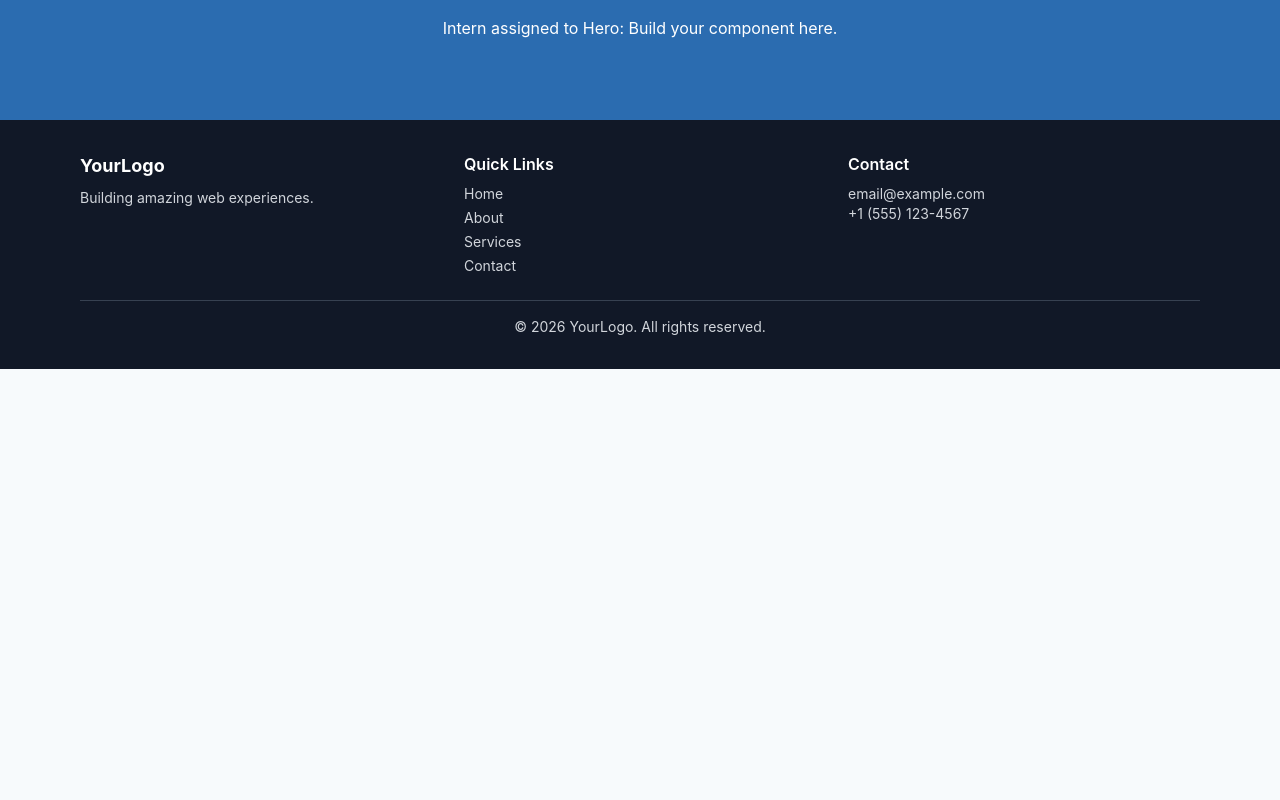
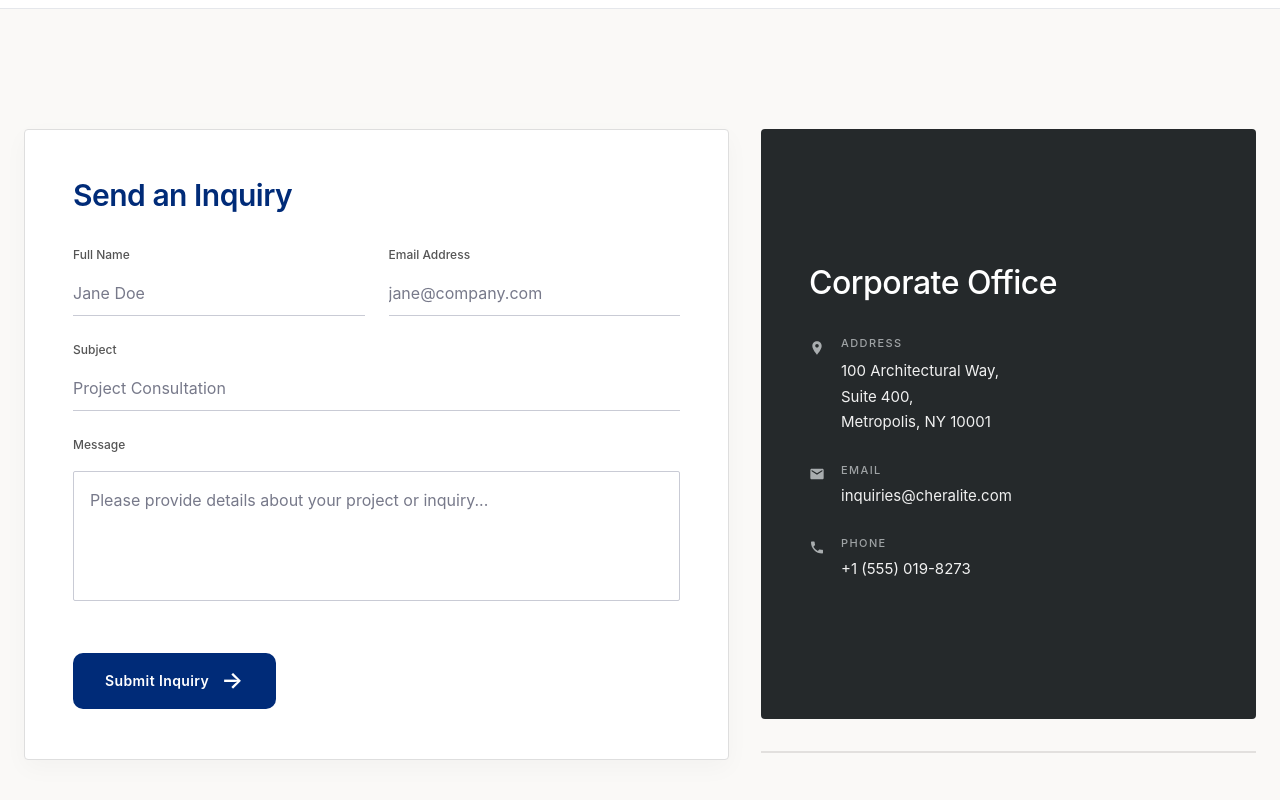
Before and after one commit to Neo-Cloud-Technologies-LTD/Cheralite, a React app in the folder frontend/: page /contact in a window 1280 px wide. Shown: the part 440-1240 px from the top of the page. Before the commit the page ends 809 px from the top, so only its background shows below. Built offline with nearby package versions, Linux system fonts and the light colour scheme; the HTML template or start-up script is replaced by a standard one.

Commit message:
contact page done

```diff
--- a/frontend/src/components/sections/Contact1.jsx
+++ b/frontend/src/components/sections/Contact1.jsx
@@ -1,12 +1,24 @@
-import React from 'react'
+import React from "react";
 
 const Contact1 = () => {
   return (
-    <section className="py-20 bg-primary text-white text-center">
-      <h1 className="text-5xl font-bold">Contact 1</h1>
-      <p className="mt-4">Intern assigned to Hero: Build your component here.</p>
+    <section className="w-full border-b border-gray-200 bg-white">
+      <div className="px-6 pt-[96px] pb-[66px]">
+        <p className="mb-5 text-[14px] font-bold tracking-[0.5px] text-[#00256f]">
+          CONTACT
+        </p>
+        <h1 className="mb-6 text-[48px] font-bold leading-[1.1] tracking-[-1.5px] text-[#00256f] md:text-[64px]">
+          Get in Touch
+        </h1>
+        <p className="max-w-[700px] text-[18px] font-normal leading-[1.6] tracking-[0.2px] text-[#666666]">
+          Whether you're inquiring about our architectural services, structural
+          engineering capabilities, or looking to discuss a potential project
+          collaboration, our team of experts is ready to assist you with
+          precision and dedication.
+        </p>
+      </div>
     </section>
-  )
-}
+  );
+};
 
-export default Contact1
+export default Contact1;
--- a/frontend/src/components/sections/Contact2.jsx
+++ b/frontend/src/components/sections/Contact2.jsx
@@ -1,12 +1,194 @@
-import React from 'react'
+import React from "react";
 
 const Contact2 = () => {
   return (
-    <section className="py-20 bg-secondary text-white text-center">
-      <h1 className="text-5xl font-bold">Contact 2</h1>
-      <p className="mt-4">Intern assigned to Hero: Build your component here.</p>
+    <section className="w-full bg-[#faf9f7] px-6 py-[120px]">
+      <div className="mx-auto grid max-w-[1232px] grid-cols-1 gap-8 lg:grid-cols-[705px_1fr]">
+
+        {/* ================= FORM CARD ================= */}
+        <div className="rounded-[4px] border border-[#dedede] bg-white px-12 py-[50px] shadow-[0_8px_25px_rgba(0,0,0,0.03)]">
+          <h2 className="mb-[36px] text-[30px] font-semibold leading-none tracking-[-0.5px] text-[#002b78]">
+            Send an Inquiry
+          </h2>
+
+          <form>
+            {/* Name + Email */}
+            <div className="grid grid-cols-1 gap-6 md:grid-cols-2">
+              <div>
+                <label
+                  htmlFor="fullName"
+                  className="mb-[17px] block text-[12px] font-medium text-[#555]"
+                >
+                  Full Name
+                </label>
+
+                <input
+                  id="fullName"
+                  type="text"
+                  placeholder="Jane Doe"
+                  className="w-full border-0 border-b border-[#c9cbd5] bg-transparent pb-[10px] text-[16px] text-[#77798a] outline-none placeholder:text-[#77798a] focus:border-[#002b78]"
+                />
+              </div>
+
+              <div>
+                <label
+                  htmlFor="email"
+                  className="mb-[17px] block text-[12px] font-medium text-[#555]"
+                >
+                  Email Address
+                </label>
+
+                <input
+                  id="email"
+                  type="email"
+                  placeholder="jane@company.com"
+                  className="w-full border-0 border-b border-[#c9cbd5] bg-transparent pb-[10px] text-[16px] text-[#77798a] outline-none placeholder:text-[#77798a] focus:border-[#002b78]"
+                />
+              </div>
+            </div>
+
+            {/* Subject */}
+            <div className="mt-[25px]">
+              <label
+                htmlFor="subject"
+                className="mb-[17px] block text-[12px] font-medium text-[#555]"
+              >
+                Subject
+              </label>
+
+              <input
+                id="subject"
+                type="text"
+                placeholder="Project Consultation"
+                className="w-full border-0 border-b border-[#c9cbd5] bg-transparent pb-[10px] text-[16px] text-[#77798a] outline-none placeholder:text-[#77798a] focus:border-[#002b78]"
+              />
+            </div>
+
+            {/* Message */}
+            <div className="mt-[25px]">
+              <label
+                htmlFor="message"
+                className="mb-[17px] block text-[12px] font-medium text-[#555]"
+              >
+                Message
+              </label>
+
+              <textarea
+                id="message"
+                rows="4"
+                placeholder="Please provide details about your project or inquiry..."
+                className="min-h-[130px] w-full resize-none rounded-[2px] border border-[#c9cbd5] bg-white px-4 py-4 text-[16px] text-[#77798a] outline-none placeholder:text-[#77798a] focus:border-[#002b78]"
+              />
+            </div>
+
+            {/* Submit */}
+            <button
+              type="submit"
+              className="mt-[46px] inline-flex h-[56px] items-center gap-3 rounded-[10px] bg-[#002b78] px-[32px] text-[14px] font-semibold tracking-[0.4px] text-white transition-all duration-200 hover:bg-[#001f5a]"
+            >
+              Submit Inquiry
+              <span className="text-[23px] leading-none">→</span>
+            </button>
+          </form>
+        </div>
+
+        {/* ================= OFFICE CARD ================= */}
+        <div>
+          <div className="min-h-[578px] rounded-[4px] bg-[#25292b] px-12 py-[138px] text-white">
+            <h2 className="mb-[36px] text-[32px] font-medium leading-none tracking-[-0.5px]">
+              Corporate Office
+            </h2>
+
+            <div className="space-y-[27px]">
+
+              {/* Address */}
+              <div className="flex gap-4">
+                <div className="mt-[2px] flex w-4 shrink-0 justify-center text-[#a9adaf]">
+                  <svg
+                    width="20"
+                    height="22"
+                    viewBox="0 0 24 24"
+                    fill="currentColor"
+                    aria-hidden="true"
+                  >
+                    <path d="M12 2C8.13 2 5 5.13 5 9c0 5.25 7 13 7 13s7-7.75 7-13c0-3.87-3.13-7-7-7zm0 9.5A2.5 2.5 0 1 1 12 6a2.5 2.5 0 0 1 0 5.5z" />
+                  </svg>
+                </div>
+
+                <div>
+                  <p className="mb-[7px] text-[11px] font-medium uppercase tracking-[1.4px] text-[#9fa3a5]">
+                    Address
+                  </p>
+
+                  <p className="text-[15px] leading-[1.7] text-[#f1f1f1]">
+                    100 Architectural Way,
+                    <br />
+                    Suite 400,
+                    <br />
+                    Metropolis, NY 10001
+                  </p>
+                </div>
+              </div>
+
+              {/* Email */}
+              <div className="flex gap-4">
+                <div className="mt-[2px] flex w-4 shrink-0 justify-center text-[#a9adaf]">
+                  <svg
+                    width="21"
+                    height="20"
+                    viewBox="0 0 24 24"
+                    fill="currentColor"
+                    aria-hidden="true"
+                  >
+                    <path d="M20 4H4c-1.1 0-1.99.9-1.99 2L2 18c0 1.1.9 2 2 2h16c1.1 0 2-.9 2-2V6c0-1.1-.9-2-2-2zm0 4-8 5-8-5V6l8 5 8-5v2z" />
+                  </svg>
+                </div>
+
+                <div>
+                  <p className="mb-[7px] text-[11px] font-medium uppercase tracking-[1.4px] text-[#9fa3a5]">
+                    Email
+                  </p>
+
+                  <p className="text-[15px] text-[#f1f1f1]">
+                    inquiries@cheralite.com
+                  </p>
+                </div>
+              </div>
+
+              {/* Phone */}
+              <div className="flex gap-4">
+                <div className="mt-[2px] flex w-4 shrink-0 justify-center text-[#a9adaf]">
+                  <svg
+                    width="21"
+                    height="21"
+                    viewBox="0 0 24 24"
+                    fill="currentColor"
+                    aria-hidden="true"
+                  >
+                    <path d="M6.62 10.79a15.46 15.46 0 0 0 6.59 6.59l2.2-2.2c.27-.27.67-.36 1.02-.24 1.12.37 2.33.57 3.57.57.55 0 1 .45 1 1V20c0 .55-.45 1-1 1C10.61 21 3 13.39 3 4c0-.55.45-1 1-1h3.5c.55 0 1 .45 1 1 0 1.25.2 2.45.57 3.57.11.35.03.74-.25 1.02l-2.2 2.2z" />
+                  </svg>
+                </div>
+
+                <div>
+                  <p className="mb-[7px] text-[11px] font-medium uppercase tracking-[1.4px] text-[#9fa3a5]">
+                    Phone
+                  </p>
+
+                  <p className="text-[15px] text-[#f1f1f1]">
+                    +1 (555) 019-8273
+                  </p>
+                </div>
+              </div>
+
+            </div>
+          </div>
+
+          {/* Bottom divider */}
+          <div className="mt-8 h-[2px] w-full bg-[#e2e0de]" />
+        </div>
+      </div>
     </section>
-  )
-}
+  );
+};
 
-export default Contact2
+export default Contact2;
```
